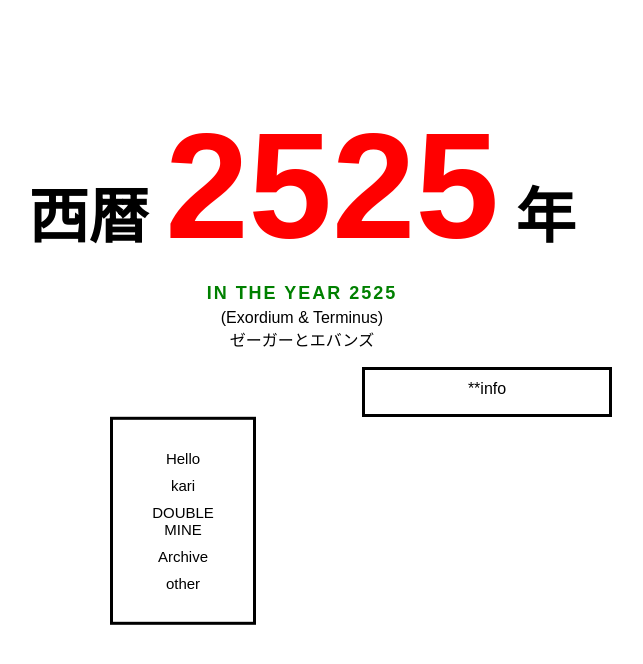
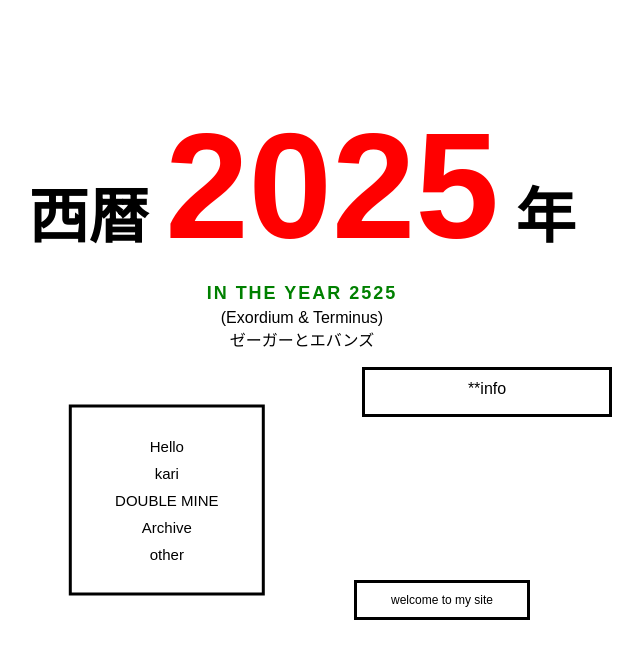
Before and after one commit to taka010116/HTML, a Flask app: page / in a window 1280 px wide. Shown: the top 664 px of the page, without its empty margins (338-981 px from the left). Run offline with Flask 2, Linux system fonts and the light colour scheme; some libraries are stand-ins or nearby versions.

Commit message:
game update

```diff
--- a/app/templates/index.html
+++ b/app/templates/index.html
@@ -62,8 +62,8 @@
       position: absolute;
       top: 50%;       /* 画面の縦中央 */
       left: 50%;      /* 画面の横中央 */
-      transform: translate(-200%, -40%); /* 自身の幅・高さの半分だけずらす */
-      width: 100px;
+      transform: translate(-170%, -50%); /* 自身の幅・高さの半分だけずらす */
+      width: 150px;
       padding: 20px;
       margin: 100px;
       font-size: 15px;
@@ -90,6 +90,48 @@
       gap: 20px;               /* green-box と blue-box の間隔 */
     }
 
+    .red-box {
+      position: absolute;
+      top: 50%;       /* 画面の縦中央 */
+      left: 50%;      /* 画面の横中央 */
+      transform: translate(0%, 30%); /* 自身の幅・高さの半分だけずらす */
+      width: 150px;
+      padding: 10px;
+      margin: 100px;
+      font-size: 12px;
+      border: 3px solid rgb(0, 0, 0);
+      animation: moveAround 4s linear infinite;
+    }
+    @keyframes moveAround {
+      0%   { transform: translate(-50%, -50%) translate(0px, 0px); }
+      25%  { transform: translate(-50%, -50%) translate(100px, 0px); }
+      50%  { transform: translate(-50%, -50%) translate(100px, 100px); }
+      75%  { transform: translate(-50%, -50%) translate(0px, 100px); }
+      100% { transform: translate(-50%, -50%) translate(0px, 0px); }
+    }
+
+    .hello-box {
+      display: none;
+      position: absolute;
+      top: 50%;       /* 画面の縦中央 */
+      left: 50%;      /* 画面の横中央 */
+      transform: translate(0%, 30%); /* 自身の幅・高さの半分だけずらす */
+      width: 150px;
+      padding: 10px;
+      margin: 100px;
+      font-size: 13px;
+      border: 3px solid rgb(0, 0, 0);
+      animation: moveAround 2s linear infinite;
+    }
+    @keyframes moveAround {
+      0%   { transform: translate(-50%, -50%) translate(0px, 0px); }
+      25%  { transform: translate(-50%, -50%) translate(100px, 0px); }
+      50%  { transform: translate(-50%, -50%) translate(100px, 100px); }
+      75%  { transform: translate(-50%, -50%) translate(0px, 100px); }
+      100% { transform: translate(-50%, -50%) translate(0px, 0px); }
+    }
+
+
     .blue-box {
       left: 50%;
       transform: translateX(280%);
@@ -109,10 +151,8 @@
     }
   </style>
 
-
-
 <div class="main-text">
-    西暦 <span class="year">2525</span> 年
+    西暦 <span class="year">2025</span> 年
   </div>
   <div class="sub-text">
     IN THE YEAR 2525
@@ -130,7 +170,7 @@
 <p>
 <div class="container">
 <div class="green-box">
-  <a href="/me" data-desc="*こんにちは">Hello</a>
+  <a href="#" id="helloBtn" data-desc="*こんにちは">Hello</a>
   <a href="/temp" data-desc="*仮">kari</a>
   <a href="/game" data-desc="*心理ゲーム-DOUBLE MINE-">DOUBLE MINE</a>
   <a href="/blog" data-desc="*アーカイブ">Archive</a>
@@ -143,12 +183,19 @@
 </div>
 </p>
 
+<div class="red-box">
+  welcome to my site
+</div>
+
+<div class="hello-box" id="helloBox">
+  Hello
+</div>
+
 
 <script src="https://cdn.socket.io/4.7.2/socket.io.min.js"></script>
 <script>
   //const socket = io();
   const socket = io(window.location.origin);
-
   const links = document.querySelectorAll(".green-box a");
   const descBox = document.getElementById("desc-box");
 
@@ -165,6 +212,69 @@
     console.log("✅ 接続成功");
   });
 
+  document.addEventListener("DOMContentLoaded", () => {
+  const helloBtn = document.getElementById("helloBtn");
+  const helloBox = document.getElementById("helloBox");
+
+  function randInt(min, max) {
+    return Math.floor(Math.random() * (max - min + 1)) + min;
+  }
+
+  // 初期状態は非表示
+  helloBox.style.display = "none";
+
+  helloBtn.addEventListener("click", (e) => {
+    e.preventDefault(); // ページ遷移防止
+
+    // red-box削除
+    const redBox = document.querySelector(".red-box");
+    if (redBox) redBox.remove();
+
+    // hello-boxを表示
+    helloBox.style.display = "flex";
+
+    const newBox = document.createElement("div"); // 名前を変える
+    newBox.className = "hello-box";
+    newBox.style.position = "absolute";
+    const x = Math.random() * (window.innerWidth - 160);
+    const y = Math.random() * (window.innerHeight - 60);
+    newBox.style.left = x + "px";
+    newBox.style.top = y + "px";
+    newBox.style.display = "flex";
+
+    // ランダム translate 30~70% で keyframes を生成
+    const tx1 = randInt(30, 70);
+    const ty1 = randInt(30, 70);
+    const tx2 = randInt(30, 70);
+    const ty2 = randInt(30, 70);
+    const tx3 = randInt(30, 70);
+    const ty3 = randInt(30, 70);
+
+    // style タグを作って keyframes を追加
+    const style = document.createElement("style");
+    style.textContent = `
+      @keyframes moveAround${Date.now()} {
+        0%   { transform: translate(-50%, -50%) translate(0%, 0%); }
+        25%  { transform: translate(-50%, -50%) translate(${tx1}%, ${ty1}%); }
+        50%  { transform: translate(-50%, -50%) translate(${tx2}%, ${ty2}%); }
+        75%  { transform: translate(-50%, -50%) translate(${tx3}%, ${ty3}%); }
+        100% { transform: translate(-50%, -50%) translate(0%, 0%); }
+      }
+    `;
+    document.head.appendChild(style);
+
+    newBox.textContent = "Hello!";
+    const duration = Math.floor(Math.random() * 9) + 1; // 1~9秒
+    newBox.style.animation = `moveAround ${duration}s linear infinite`;
+    document.body.appendChild(newBox);
+    console.log(newBox);
+
+    //document.body.appendChild(newBox);
+    console.log("Helloボタンが押されました");
+  });
+});
+
+/*
   // メッセージ受信
   socket.on("message", (data) => {
     const log = document.getElementById("log");
@@ -189,5 +299,6 @@
   document.getElementById("msg").addEventListener("keydown", (e) => {
     if(e.key === "Enter") sendMessage();
   });
+*/
 </script>
 {% endblock %}
```
